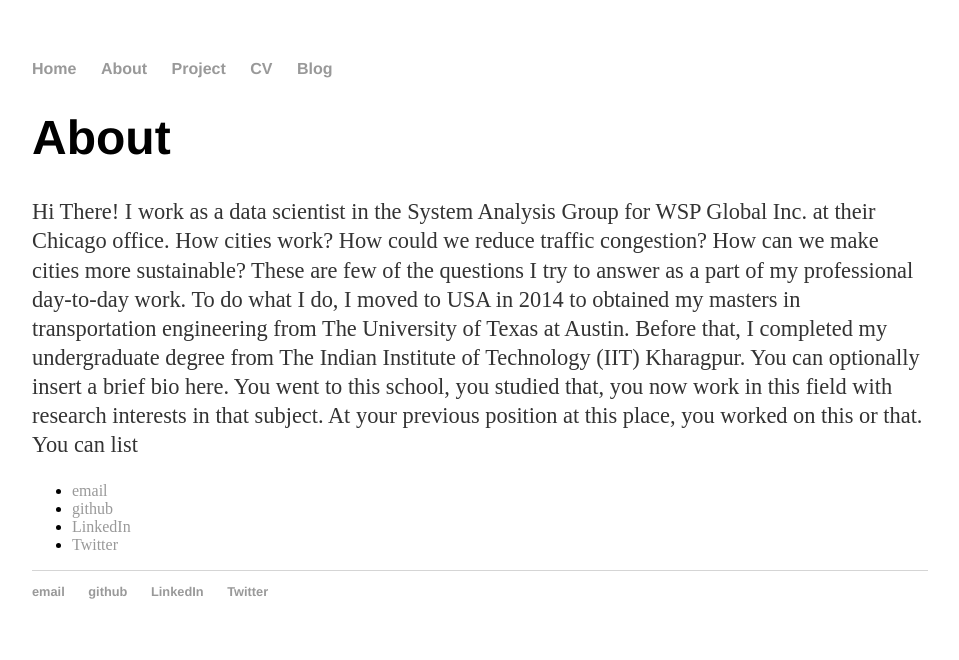
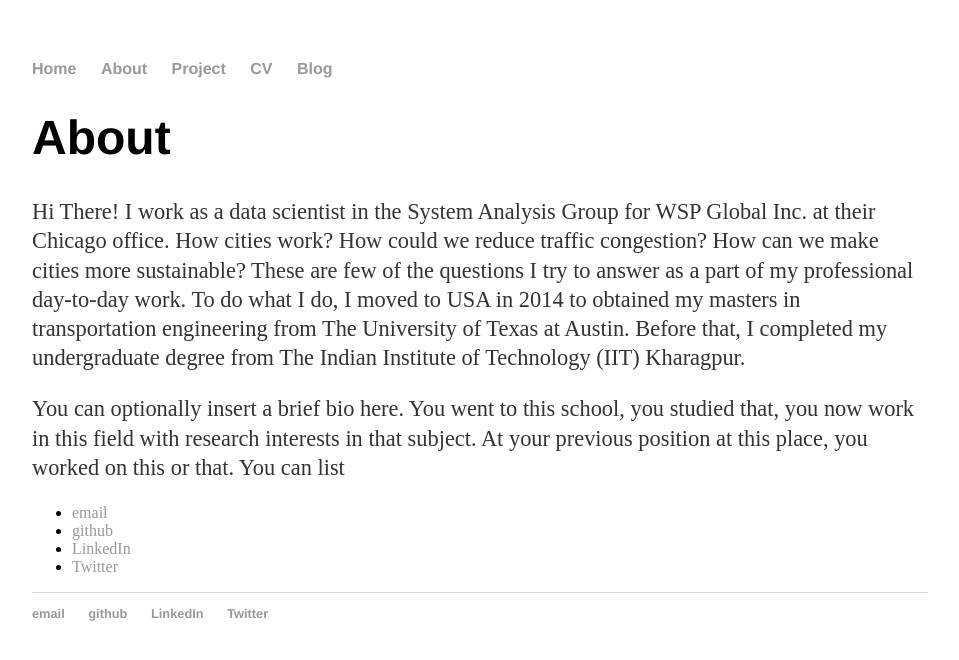
Before and after one commit to vikssai/vikssai.github.io, a Jekyll site: the page built from about/index.html, in a window 1280 px wide. Shown: the top 660 px of the page, without its empty margins (160-1119 px from the left). Built offline with Jekyll 4.4.1, drawn with Linux system fonts in a browser that asks for light colours.

Commit message:
update to-dolist

```diff
--- a/about/index.html
+++ b/about/index.html
@@ -5,8 +5,8 @@
 
 		<div class="about">
 			<h1>About</h1>
-			<p>Hi There! I work as a data scientist in the System Analysis Group for WSP Global Inc. at their Chicago office. How cities work? How could we reduce traffic congestion? How can we make cities more sustainable? These are few of the questions I try to answer as a part of my professional day-to-day work. To do what I do, I moved to USA in 2014 to obtained my masters in transportation engineering from The University of Texas at Austin. Before that, I completed my undergraduate degree from The Indian Institute of Technology (IIT) Kharagpur.
-			You can optionally insert a brief bio here. You went to this school, you studied that, you now work in this field with research interests in that subject. At your previous position at this place, you worked on this or that. You can list </p>
+			<p>Hi There! I work as a data scientist in the System Analysis Group for WSP Global Inc. at their Chicago office. How cities work? How could we reduce traffic congestion? How can we make cities more sustainable? These are few of the questions I try to answer as a part of my professional day-to-day work. To do what I do, I moved to USA in 2014 to obtained my masters in transportation engineering from The University of Texas at Austin. Before that, I completed my undergraduate degree from The Indian Institute of Technology (IIT) Kharagpur. </p>
+			<p>You can optionally insert a brief bio here. You went to this school, you studied that, you now work in this field with research interests in that subject. At your previous position at this place, you worked on this or that. You can list </p>
 
 			<ul class="contacts">
 				<li><a href="mailto:viks.sai@gmail.com">email</a></li>
```
